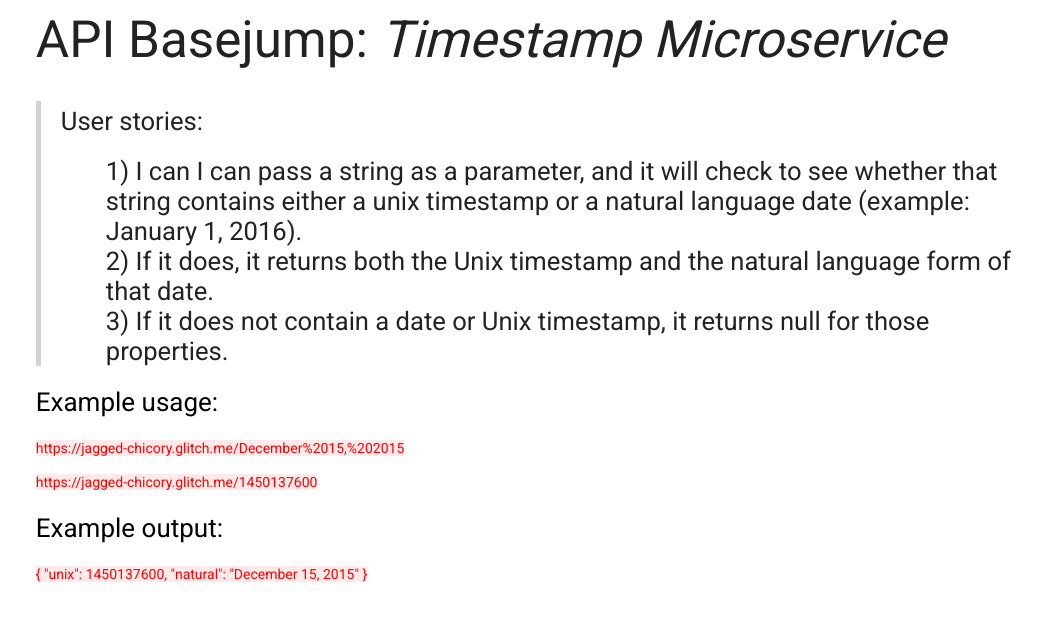
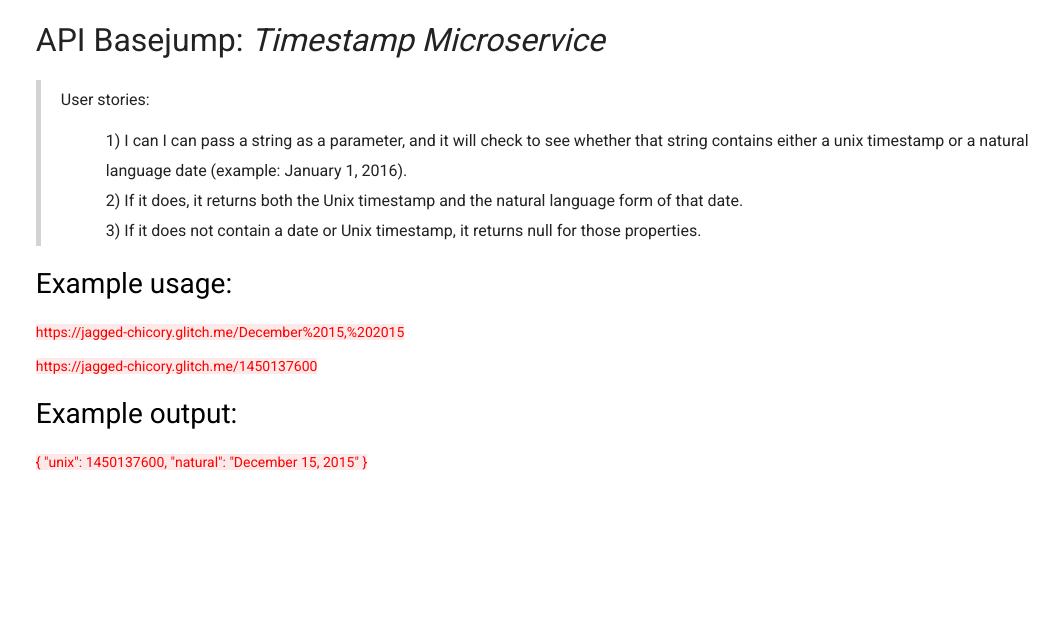
Before and after one commit to JP-Dub/timestamp, a website: page views/index.html in a window 1280 px wide. Shown: the whole page, without its empty margins (225-1280 px from the left). Drawn offline with Linux system fonts and the light colour scheme.

Commit message:
💡🐥 Checkpoint public/style.css:553280

```diff
--- a/public/style.css
+++ b/public/style.css
@@ -3,7 +3,7 @@
 body {
 	font-family: 'Roboto', sans-serif;
 	font-size: 17px;
-  font-size: 2vw;
+  font-size: 2vmin;
 	color: #222;
 	background-color: white;
 	text-align: center;
@@ -21,7 +21,7 @@ body {
 header {
   line-height: 30px;
   font-size: 37px;
-  font-size: 4vw;
+  font-size: 4vmin;
   margin-left: 0;
   text-align: left;
 }
@@ -58,11 +58,13 @@ mark {
 
 footer p {
   font-size: 14px;
+  font-size: 1.75vmin;
   line-height: 20px;
 }
 
 .example {
   font-size: 26px;
+  font-size: 3.5vmin;
   background-color: white;
   color: black;
 }
```
